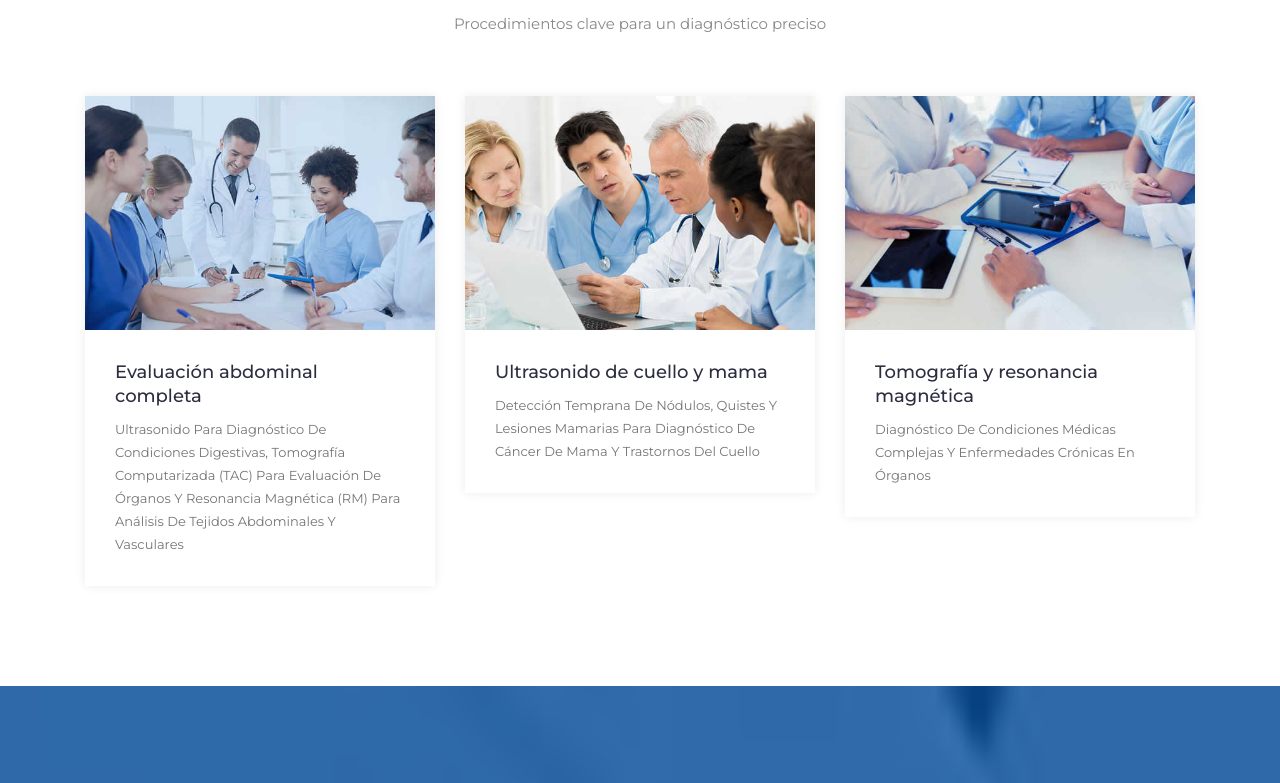
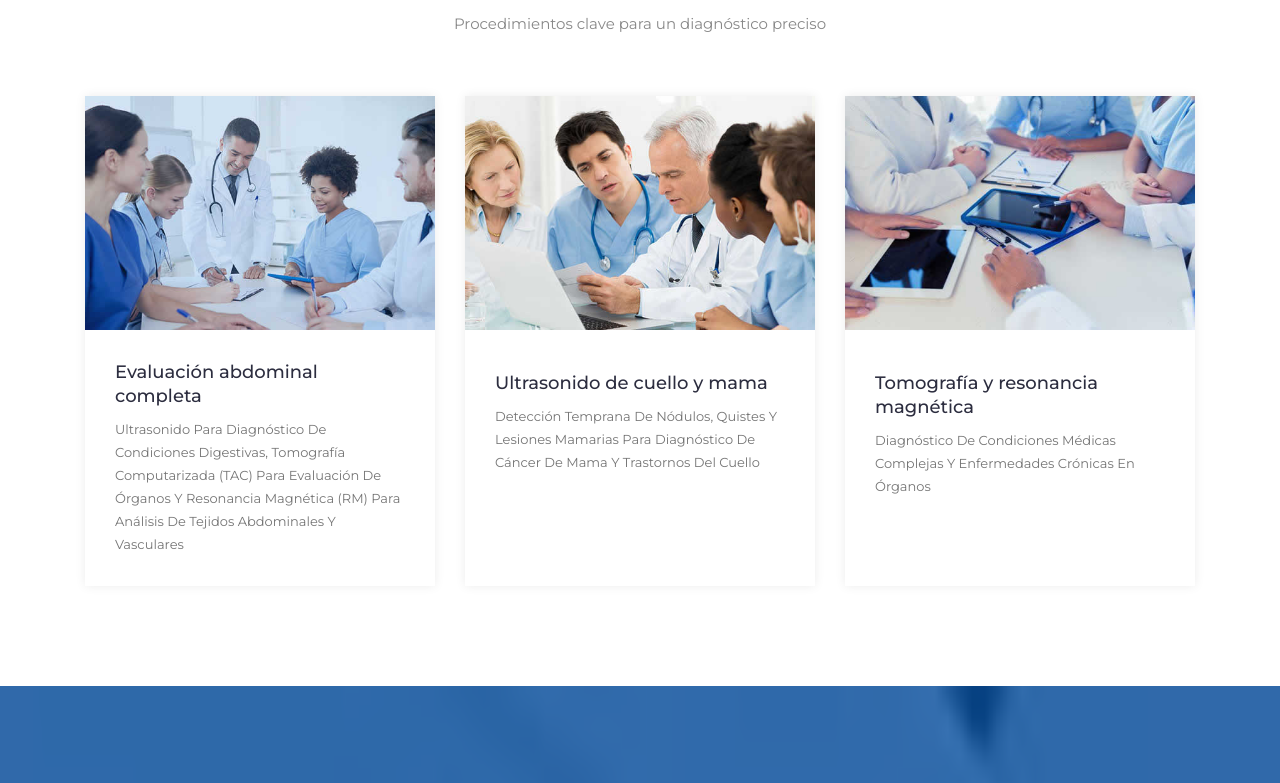
Before and after one commit to mikessc/dr_araya, a plain HTML site: page index.html in a window 1280 px wide. Shown: the part 5161-5944 px from the top of the page. Drawn offline with Linux system fonts and the light colour scheme; a script that the page names is missing.

Commit message:
detalles

```diff
--- a/index.html
+++ b/index.html
@@ -496,14 +496,7 @@
 						</div>
 						<!-- End Single Service -->
 					</div>
-					<div class="col-lg-4 col-md-6 col-12">
-						<!-- Start Single Service -->
-						<div class="single-service">
-
-						</div>
-						<!-- End Single Service -->
-					</div>
-					<div class="col-lg-4 col-md-6 col-12">
+					<div class="col-lg-4 offset-lg-4 col-md-6 col-12">
 						<!-- Start Single Service -->
 						<div class="single-service">
 							<i class="icofont icofont-xray"></i>
--- a/style.css
+++ b/style.css
@@ -2015,6 +2015,9 @@ body{
 	-moz-transition: all 0.4s ease;
 	transition: all 0.4s ease;
 	box-shadow: 0px 0px 10px #00000014;
+	height: 100%;
+	display: flex;
+	flex-direction: column;
 }
 .blog .single-news img{
 	width:100%;
@@ -2027,6 +2030,7 @@ body{
 .blog .single-news .news-head{
 	position:relative;
 	overflow:hidden;
+	height: 100%;
 }
 .blog .single-news .news-content {
 	text-align: left;
@@ -2036,6 +2040,7 @@ body{
 	padding: 30px;
 	left: 0;
 	z-index: 0;
+	height: 100%;
 }
 .blog .single-news .news-content:before{
 	position:absolute;
@@ -2055,6 +2060,9 @@ body{
 	opacity:1;
 	visibility:visible;
 	width:100%;
+}
+.blog .single-news .news-body {
+	height: 100%;
 }
 .blog .single-news .news-body h2 {
 	font-size: 18px;
```
